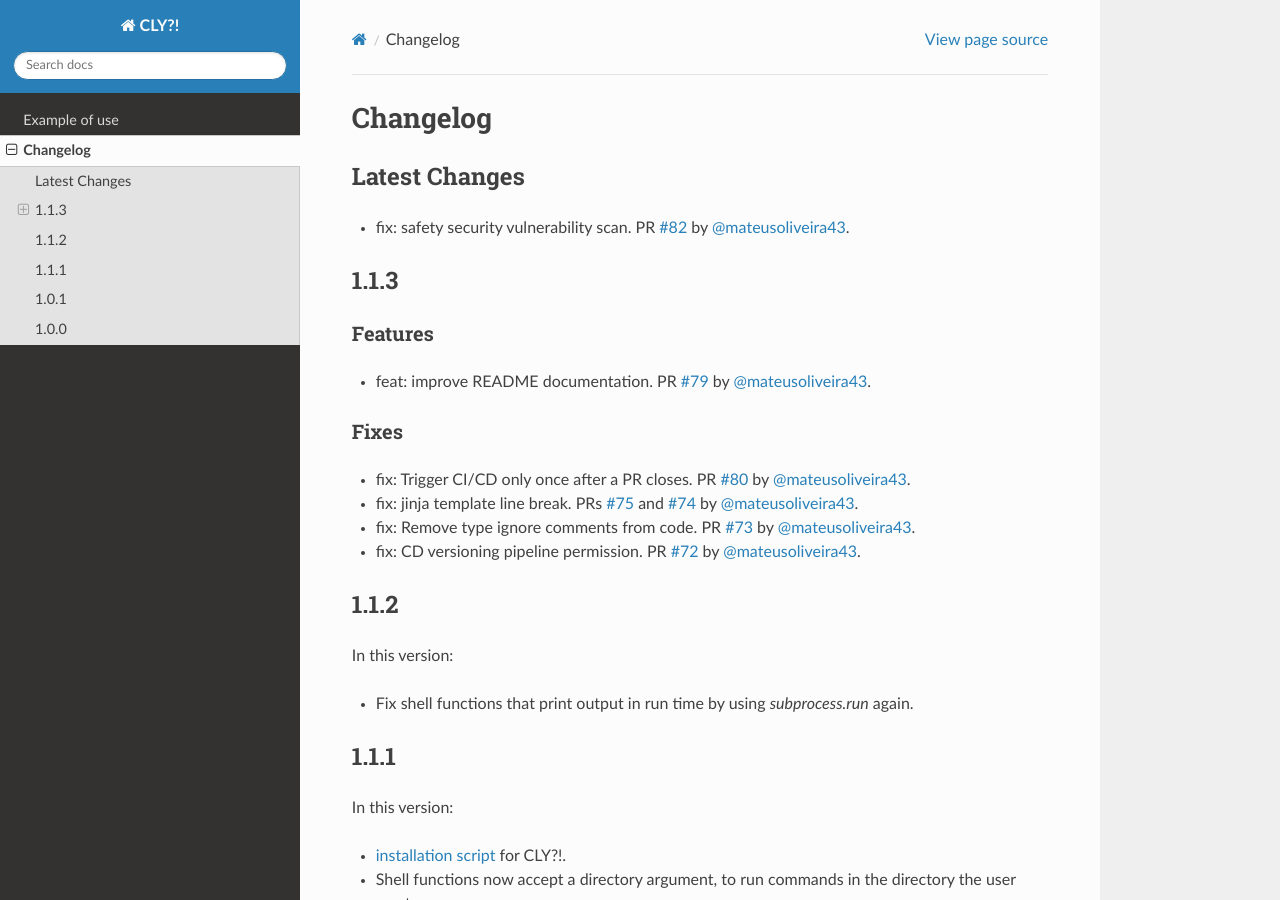
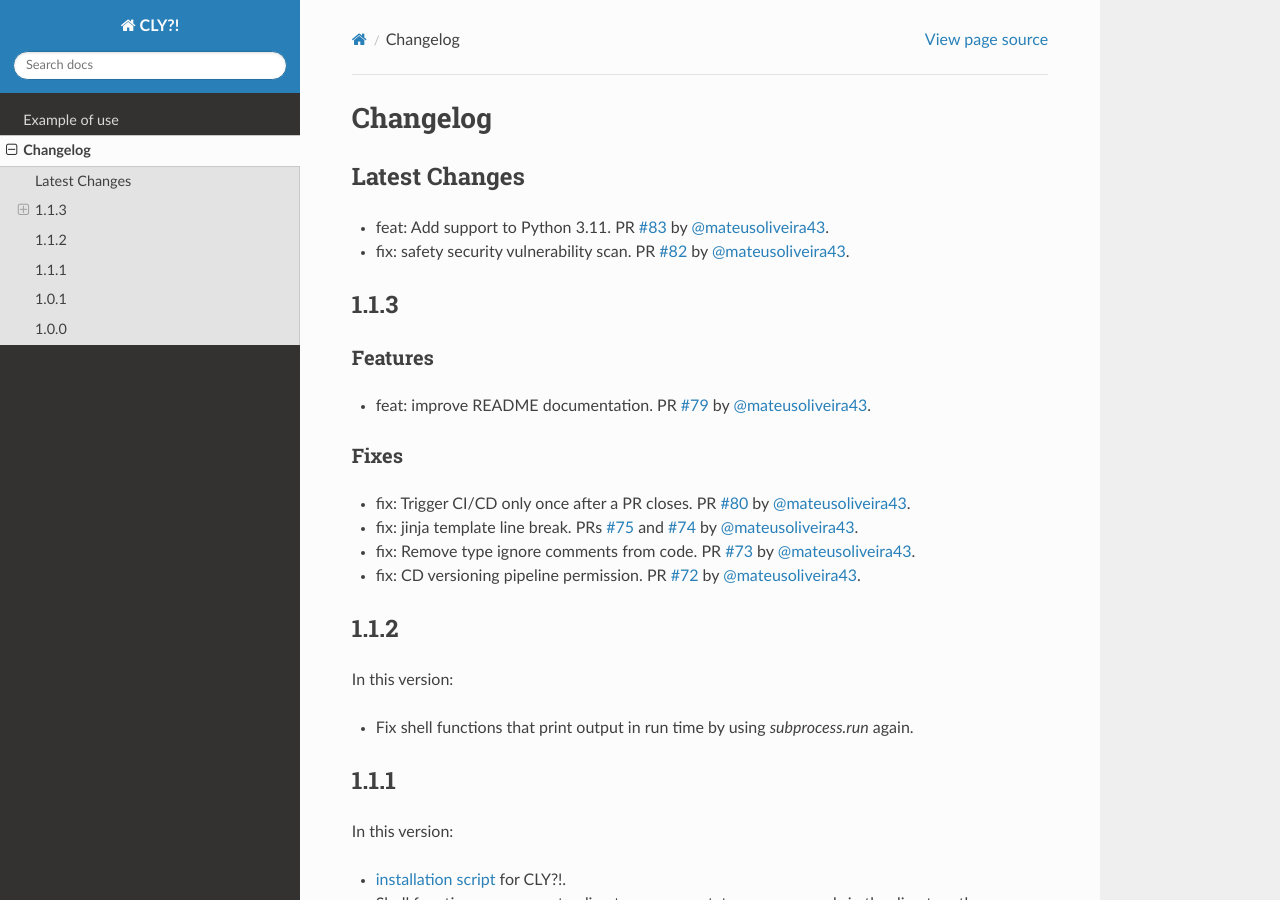
Before and after one commit to mateusoliveira43/cly, a Sphinx documentation site: the page built from docs/changelog.rst, in a window 1280 px wide and 900 px high. Built offline with Sphinx 7.4.7 and the Read the Docs theme 2.0.0, drawn with Linux system fonts in a browser that asks for light colours; pages that are not in the unit, such as notebooks, are missing from menus.

Commit message:
📝 Update release notes

```diff
--- a/docs/changelog.rst
+++ b/docs/changelog.rst
@@ -4,6 +4,7 @@ Changelog
 Latest Changes
 --------------
 
+- feat: Add support to Python 3.11. PR `#83 <https://github.com/mateusoliveira43/cly/pull/83>`_ by `@mateusoliveira43 <https://github.com/mateusoliveira43>`_.
 - fix: safety security vulnerability scan. PR `#82 <https://github.com/mateusoliveira43/cly/pull/82>`_ by `@mateusoliveira43 <https://github.com/mateusoliveira43>`_.
 
 
```
